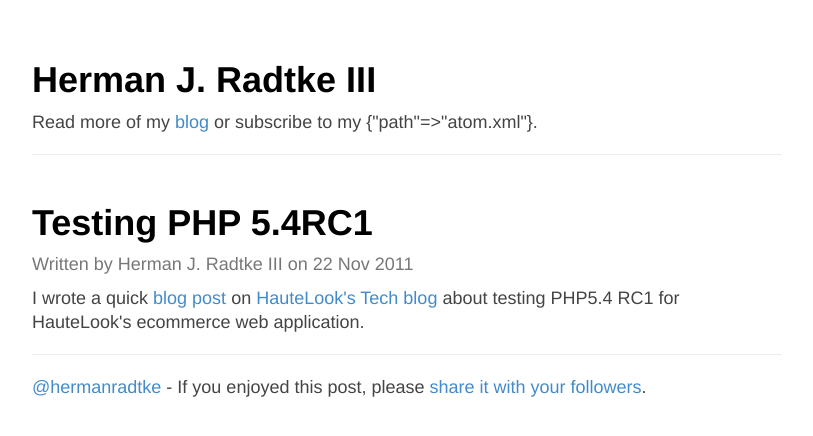
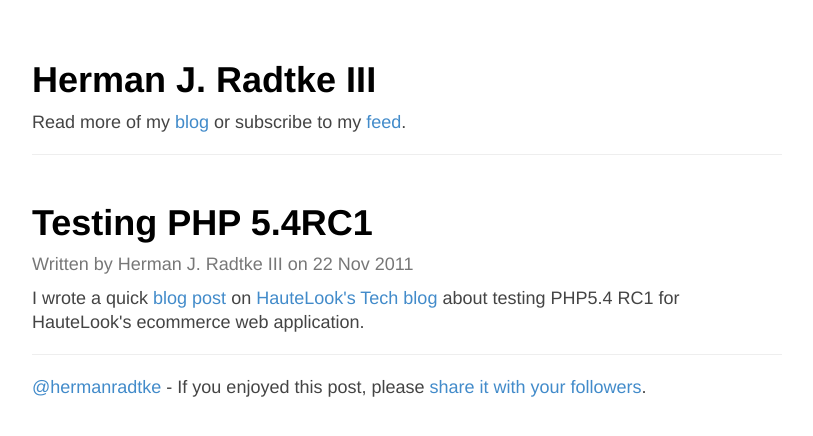
Before and after one commit to hjr3/hjr3.github.io, a Jekyll site: the page built from _posts/2011-11-22-testing-php-5-4rc1.html, in a window 1280 px wide. Shown: the top 436 px of the page, without its empty margins (233-1046 px from the left). Built offline with Jekyll 4.4.1, drawn with Linux system fonts in a browser that asks for light colours; Markdown is read by kramdown in place of the engine named in the settings.

Commit message:
Fix broken feed link in posts

```diff
--- a/_config.yml
+++ b/_config.yml
@@ -19,6 +19,7 @@ author:
  email: herman@hermanradtke.com
 
 blog: "<a href='/'>blog</a>"
+atom_feed: "<a href='/'>blog</a>"
 
 feed:
   path: atom.xml
--- a/_layouts/post.html
+++ b/_layouts/post.html
@@ -16,7 +16,7 @@
         <div class="col-md-8 col-md-offset-2">
 	  <header>
             <h1>{{ site.author.name }}</h1>
-	    <p>Read more of my {{ site.blog }} or subscribe to my {{ site.feed }}.</p>
+	    <p>Read more of my <a href='/'>blog</a> or subscribe to my <a href='/atom.xml'>feed</a>.</p>
 	  </header>
 
           <hr/>
```
